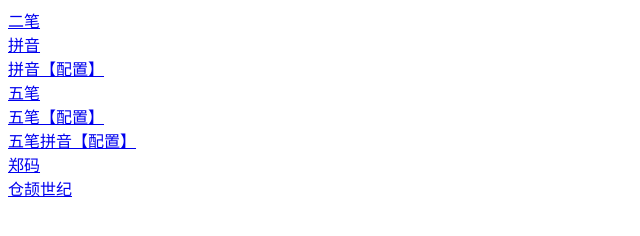
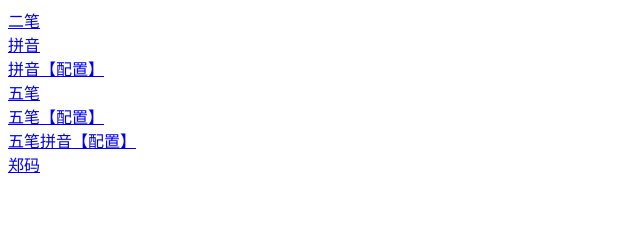
Before and after one commit to briskgreen/briskgreen.github.com, a plain HTML site: page Download/mb.html in a window 1280 px wide. Shown: the whole page, without its empty margins (0-640 px from the left). Drawn offline with Linux system fonts and the light colour scheme.

Commit message:
删除没用的文件

```diff
--- a/Download/mb.html
+++ b/Download/mb.html
@@ -9,5 +9,4 @@
 	<a href="mb/wbx.ini">五笔【配置】</a><br>
 	<a href="mb/wbpy.ini">五笔拼音【配置】</a><br>
 	<a href="mb/zhengma.txt">郑码</a><br>
-	<a href="mb/cj5-70000.txt">仓颉世纪</a><br>
 </html>
```
Also changed, not shown: 1 other file.
